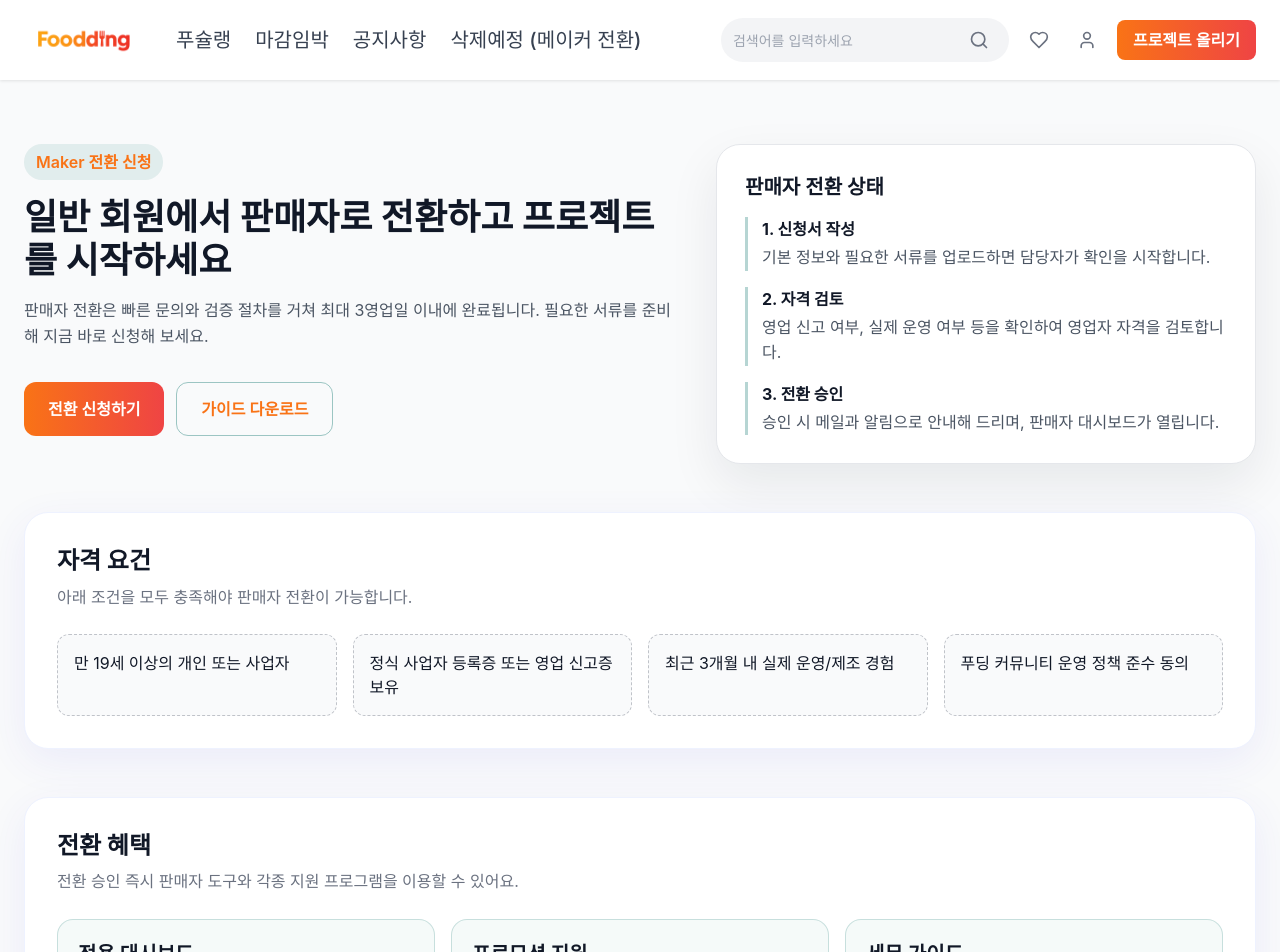
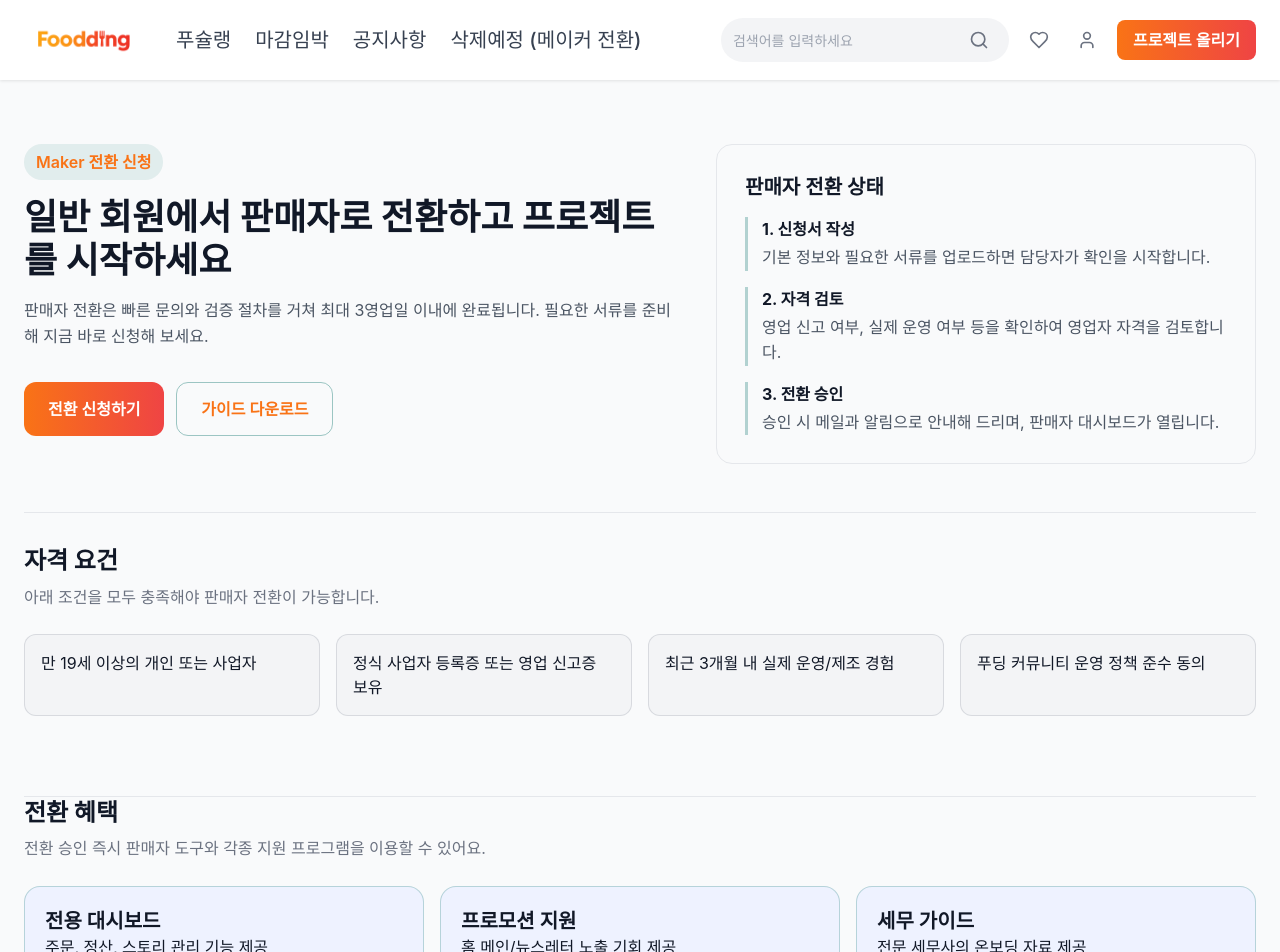
Before and after one commit to matthias0509/KH-FinalProject, a React (Vite) app in the folder frontend-project/: page /change in a window 1280 px wide. Shown: the top 952 px of the page. Built offline with nearby package versions, Linux system fonts and the light colour scheme.

Commit message:
메이커 전환 디자인 수정

```diff
--- a/frontend-project/src/App.css
+++ b/frontend-project/src/App.css
@@ -579,11 +579,10 @@
 }
 
 .change-page__hero-card {
-  background-color: #fff;
-  border-radius: 24px;
+  border-radius: 16px;
   padding: 28px;
   border: 1px solid #e5e7eb;
-  box-shadow: 0 20px 50px rgba(17, 24, 39, 0.08);
+  background-color: #f9fafb;
 }
 
 .change-page__hero-card h3 {
@@ -610,11 +609,8 @@
 }
 
 .change-page__section {
-  background-color: #fff;
-  padding: 32px;
-  border-radius: 24px;
-  border: 1px solid #eef2ff;
-  box-shadow: 0 12px 40px rgba(79, 70, 229, 0.08);
+  padding: 32px 0;
+  border-top: 1px solid #e5e7eb;
   display: flex;
   flex-direction: column;
   gap: 24px;
@@ -628,6 +624,10 @@
 .change-page__section-header p {
   color: #6b7280;
   margin: 8px 0 0;
+}
+
+.change-page__section + .change-page__section {
+  padding-top: 0;
 }
 
 .change-page__requirements {
@@ -642,8 +642,8 @@
 .change-page__requirements li {
   padding: 16px;
   border-radius: 12px;
-  background-color: rgba(249, 250, 251, 0.9);
-  border: 1px dashed rgba(107, 114, 128, 0.4);
+  background-color: #f3f4f6;
+  border: 1px solid rgba(107, 114, 128, 0.2);
 }
 
 .change-page__benefits {
@@ -655,8 +655,8 @@
 .change-page__benefits article {
   padding: 20px;
   border-radius: 16px;
-  border: 1px solid rgba(15, 118, 110, 0.2);
-  background-color: rgba(15, 118, 110, 0.04);
+  border: 1px solid rgba(15, 118, 110, 0.25);
+  background-color: #eef2ff;
 }
 
 .change-page__form {
--- a/frontend-project/src/pages/ChangePage.jsx
+++ b/frontend-project/src/pages/ChangePage.jsx
@@ -141,6 +141,7 @@ export default function ChangePage() {
 
         <section className="change-page__section" ref={formRef}>
           <div className="change-page__section-header">
+            <br />
             <h2>전환 신청서</h2>
             <p>정확한 정보 입력 시 승인까지 더 빨라집니다.</p>
           </div>
```
